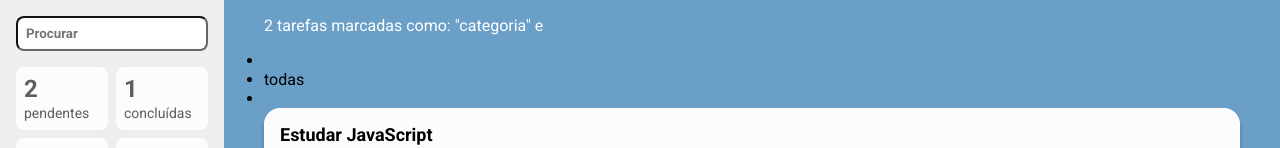
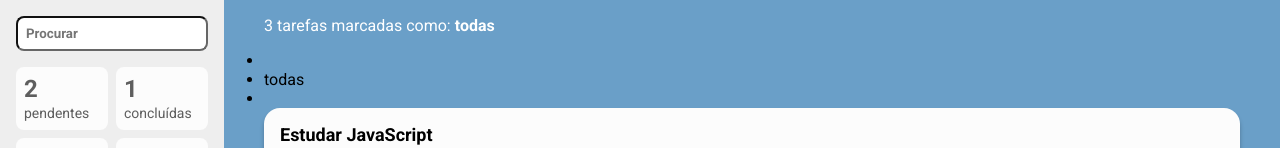
Before and after one commit to diegofelipesoares/minhas-tarefas, a React (Create React App) app: page / in a window 1280 px wide. Shown: the top 148 px of the page. Built offline with nearby package versions, Linux system fonts and the light colour scheme.

Commit message:
Resumo de filtros

```diff
--- a/src/containers/ListaDeTarefas/index.tsx
+++ b/src/containers/ListaDeTarefas/index.tsx
@@ -1,6 +1,6 @@
 import { useSelector } from 'react-redux'
 import Tarefa from "../../components/Tarefa"
-import { Container, Lista, ResumoFiltros } from "./styles"
+import { Container, FiltroDestaque, Lista, ResumoFiltros } from "./styles"
 import { RootReducer } from "../../store"
 import { eachItem } from 'ajv/dist/compile/util'
 
@@ -33,16 +33,26 @@ const ListaDeTarefas = () => {
     }
   }
 
+  const fTarefas = filtraTarefas()
+
   return (
       <Container>
-        <ResumoFiltros>2 tarefas marcadas como: "categoria" e {termo}</ResumoFiltros>
+        <ResumoFiltros>
+          {fTarefas.length} tarefas marcadas como: <FiltroDestaque> {criterio} {valor} </FiltroDestaque>
+          {termo && termo.length > 0 && (
+            <>
+              <br />
+              E termo de pesquisa: <FiltroDestaque>{termo}</FiltroDestaque>
+            </>
+          )}
+         </ResumoFiltros>
         <ul>
           <li>{termo}</li>
           <li>{criterio}</li>
           <li>{valor}</li>
         </ul>
         <ul>
-          {filtraTarefas().map((t) => (
+          {fTarefas.map((t) => (
             <Lista key={t.titulo}>
               <Tarefa
                 id={t.id}
--- a/src/containers/ListaDeTarefas/styles.ts
+++ b/src/containers/ListaDeTarefas/styles.ts
@@ -14,5 +14,8 @@ export const Lista = styled.li`
 export const ResumoFiltros = styled.p`
   margin: 16px 16px 16px 0;
   color: #fff;
-  font-weight: 400;
+
 `
+export const FiltroDestaque = styled.span`
+  font-weight: bold;
+`
```
